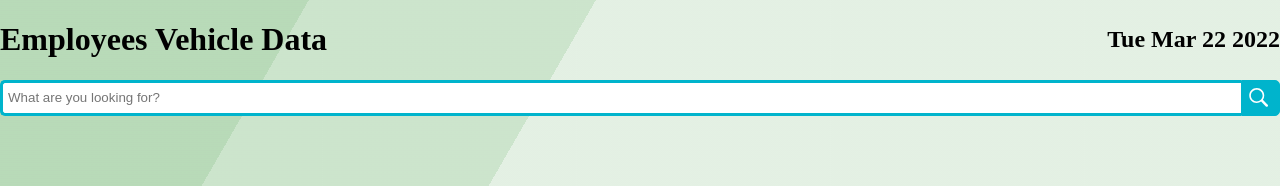
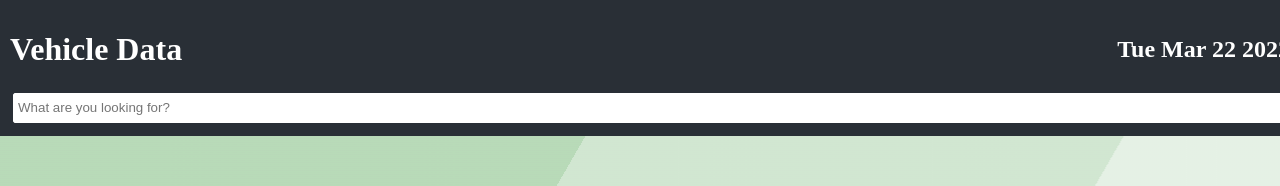
Before and after one commit to adityaparsad01/flsmidths, a React (Create React App) app: page / in a window 1280 px wide. Shown: the top 186 px of the page. Built offline with nearby package versions, Linux system fonts and the light colour scheme; no server answers.

Commit message:
button remove

```diff
--- a/src/App.js
+++ b/src/App.js
@@ -18,9 +18,9 @@ export default function App() {
         <div className="bg bg2"></div>
         <div className="bg bg3"></div>
       </div>
-      <div className="naev">
+      <div className="nav">
         <div className="header">
-          <h1>Employees Vehicle Data</h1>
+          <h1>Vehicle Data</h1>
           <h2>{time.toDateString()}</h2>
         </div>
         <div>
--- a/src/Search.jsx
+++ b/src/Search.jsx
@@ -1,8 +1,6 @@
 import React from "react";
-import { GoSearch } from "react-icons/go";
 
-const Search = ({inputval}) => {
-
+const Search = ({ inputval }) => {
   return (
     <div className="wrap">
       <div className="search">
@@ -12,9 +10,6 @@ const Search = ({inputval}) => {
           placeholder="What are you looking for?"
           onChange={inputval}
         />
-        <button type="submit" className="searchButton">
-          <GoSearch />
-        </button>
       </div>
     </div>
   );
--- a/src/styles.css
+++ b/src/styles.css
@@ -12,9 +12,7 @@ body {
 }
 .nav {
   display: flex;
-  flex-direction: row;
-  justify-content: space-between;
-  align-items: center;
+  flex-direction: column;
   background: #292f36;
   color: #fff;
   padding: 10px;
@@ -109,7 +107,7 @@ body {
 
 .searchTerm {
   width: 100%;
-  border: 3px solid #00b4cc;
+  border: 3px solid #292f36;
   border-right: none;
   padding: 5px;
   height: 20px;
@@ -119,21 +117,7 @@ body {
 }
 
 .searchTerm:focus {
-  color: #00b4cc;
-}
-
-.searchButton {
-  display: flex;
-  align-items: center;
-  width: 40px;
-  height: 36px;
-  border: 1px solid #00b4cc;
-  background: #00b4cc;
-  text-align: center;
-  color: #fff;
-  border-radius: 0 5px 5px 0;
-  cursor: pointer;
-  font-size: 20px;
+  color: #292f36;
 }
 
 /*Resize the wrap to see the search bar change!*/
```
